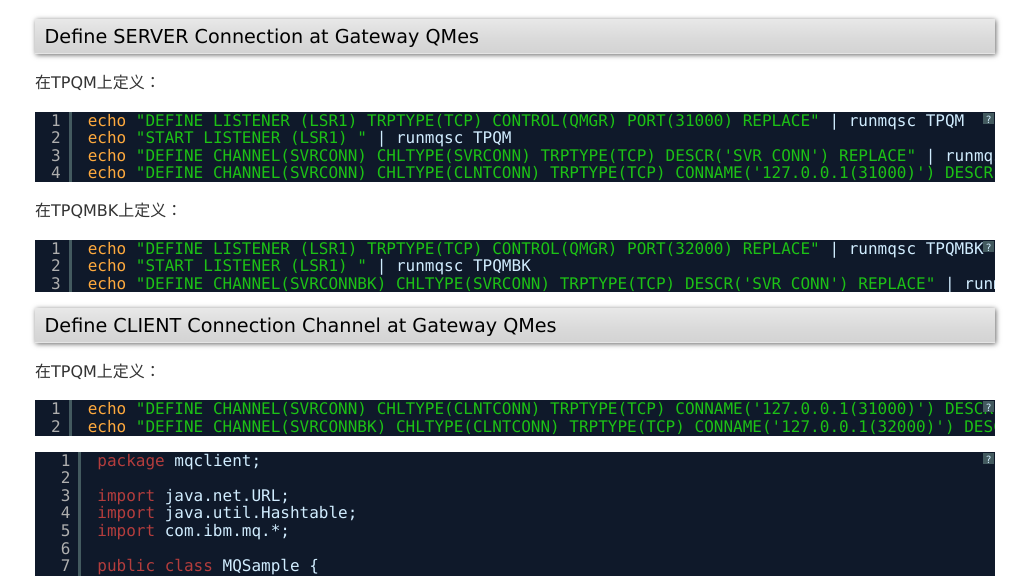
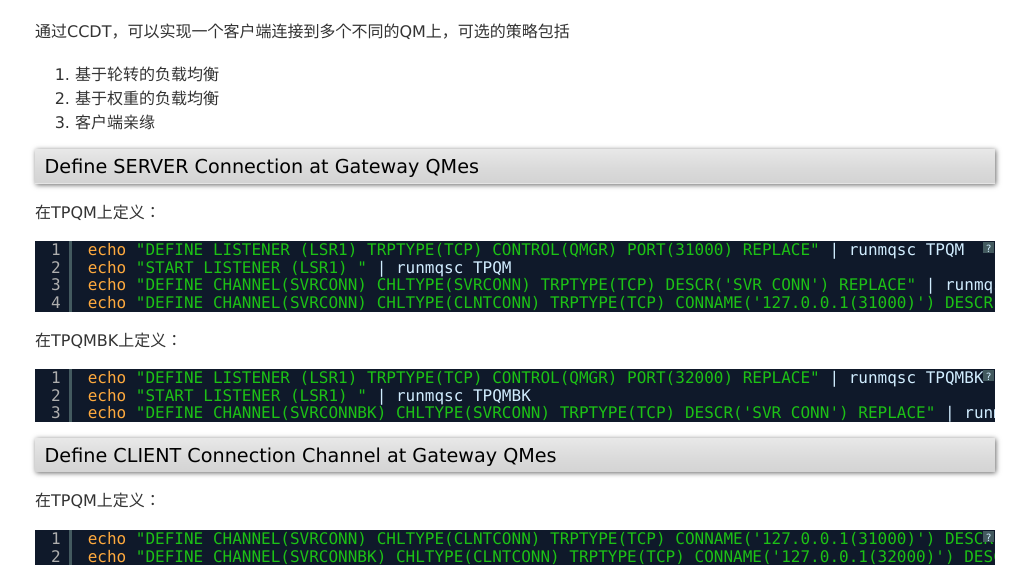
Before and after one commit to XuEric/homepage, a Jekyll site: the page built from blog.html, in a window 1280 px wide and 900 px high, cut to the strip 324-900 px from the top of the window. Shown: the whole strip, without its empty margins (125-1156 px from the left). Built offline with Jekyll 4.4.1, drawn with Linux system fonts in a browser that asks for light colours; Markdown is read by kramdown in place of the engine named in the settings; comment, search, counter and statistics services are not loaded.

Commit message:
blog url

```diff
--- a/_posts/2013-07-12-MQ-Client-Connection-Define-Table.md
+++ b/_posts/2013-07-12-MQ-Client-Connection-Define-Table.md
@@ -4,6 +4,10 @@
 ---
 # {{ page.title }} #
 
+通过CCDT，可以实现一个客户端连接到多个不同的QM上，可选的策略包括
+1. 基于轮转的负载均衡
+2. 基于权重的负载均衡
+3. 客户端亲缘
 
 ## Define SERVER Connection at Gateway QMes ##
 在TPQM上定义：
```
